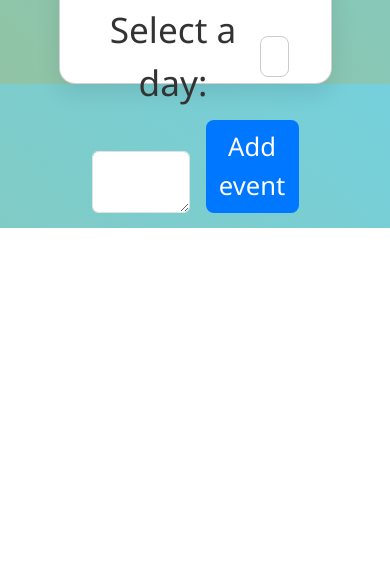
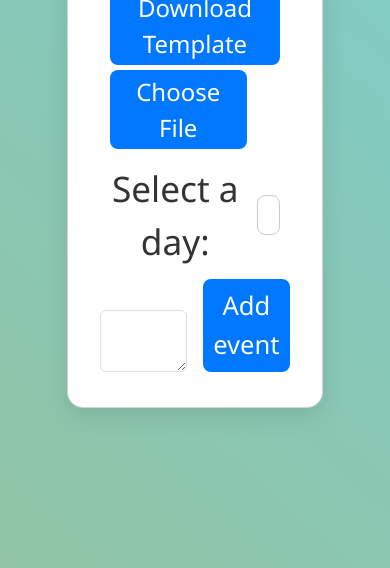
Before and after one commit to Rafael3994/generate-calendar, a website: page public/index.html in a window 390 px wide. Shown: the part 760-1328 px from the top of the page. Before the commit the page ends 988 px from the top, so only its background shows below. Drawn offline with nearby package versions, Linux system fonts and the light colour scheme.

Commit message:
feat: better responsive

```diff
--- a/public/index.html
+++ b/public/index.html
@@ -18,6 +18,7 @@
 </head>
 
 <body>
+    <div class="container">
         <div class="card">
             <h1>Generate Calendar in pdf</h1>
             <form id="form-id" class="form" action="/generate" method="POST">
@@ -36,7 +37,7 @@
             </form>
         </div>
 
-    <div class="card">
+        <div class="card margin-bottom-10-rem">
             <h2>Add Events</h2>
             <div class="form-group flex-direction-column align-items gap-5-px">
                 <input type="file" id="upload-file" accept=".csv, .xlsx, .xls" style="display: none;" />
@@ -58,6 +59,7 @@
                 <ul id="event-list" class="event-list"></ul>
             </form>
         </div>
+    </div>
 
 </body>
 
--- a/public/styles.css
+++ b/public/styles.css
@@ -7,13 +7,26 @@
 body {
     margin: 0;
     padding: 0;
-    background: linear-gradient(222deg, #75d0dc, #91c4a5);
     background-color: white;
     display: flex;
     flex-direction: column;
     align-items: center;
-    height: 100vh;
+    min-height: 100vh;
     width: 100vw;
+    background: linear-gradient(222deg, #75d0dc, #91c4a5);
+    background-repeat: no-repeat;
+    background-size: cover;
+    overscroll-behavior: none;
+}
+
+.container {
+    display: flex;
+    flex-direction: column;
+    justify-content: center;
+    align-items: center;
+    height: 100%;
+    width: 100%;
+    overflow: auto;
 }
 
 /* Main card container */
@@ -25,7 +38,6 @@ body {
     box-shadow: 0 8px 24px rgba(0, 0, 0, 0.1);
     text-align: center;
     width: 50%;
-    min-height: 15rem;
 }
 
 .card h1,
@@ -297,6 +309,10 @@ body {
     width: 70%;
 }
 
+.margin-bottom-10-rem {
+    margin-bottom: 10rem;
+}
+
 @media (max-width: 1000px) {
     .card {
         width: 70%;
@@ -309,6 +325,10 @@ body {
 
     .card h2 {
         font-size: 2.7rem;
+    }
+
+    .event-item {
+        font-size: 1.4rem;
     }
 
     .input-year {
```
Lines whose indentation alone changed are shown as unchanged.
